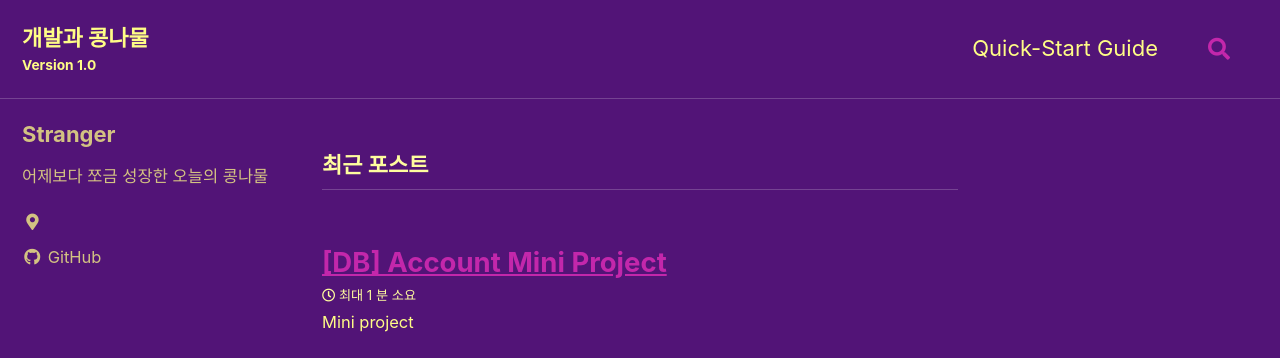
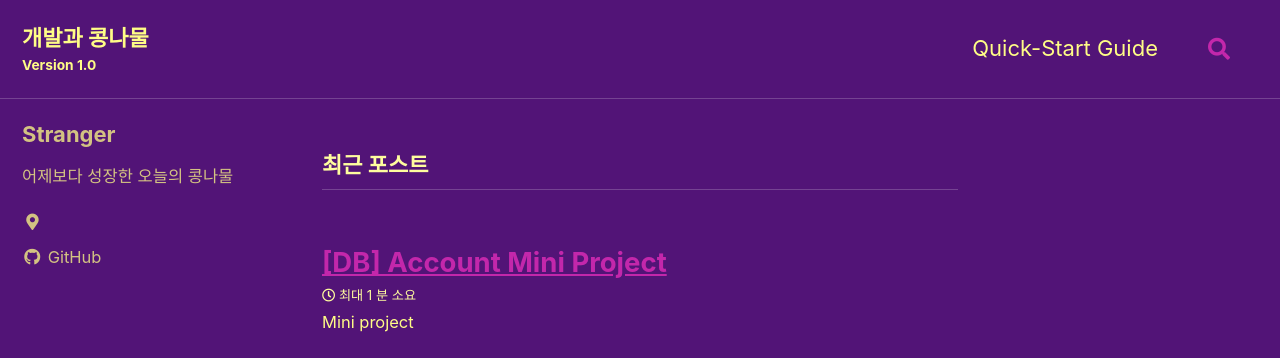
Before and after one commit to westkitekim/westkitekim.github.io, a Jekyll site: the page built from index.html, in a window 1280 px wide. Shown: the top 358 px of the page. Built offline with Jekyll 4.4.1, drawn with Linux system fonts in a browser that asks for light colours; cached includes are drawn as plain includes; the list of posts is cut into pages by our own code.

Commit message:
config콩나물...최종

```diff
--- a/_config.yml
+++ b/_config.yml
@@ -104,7 +104,7 @@ analytics:
 author:
   name             : "Stranger"
   avatar           : # path of avatar image, e.g. "/assets/images/bio-photo.jpg"
-  bio              : "어제보다 쪼금 성장한 오늘의 콩나물"
+  bio              : "어제보다 성장한 오늘의 콩나물"
   location         : ""
   email            :
   links:
```
